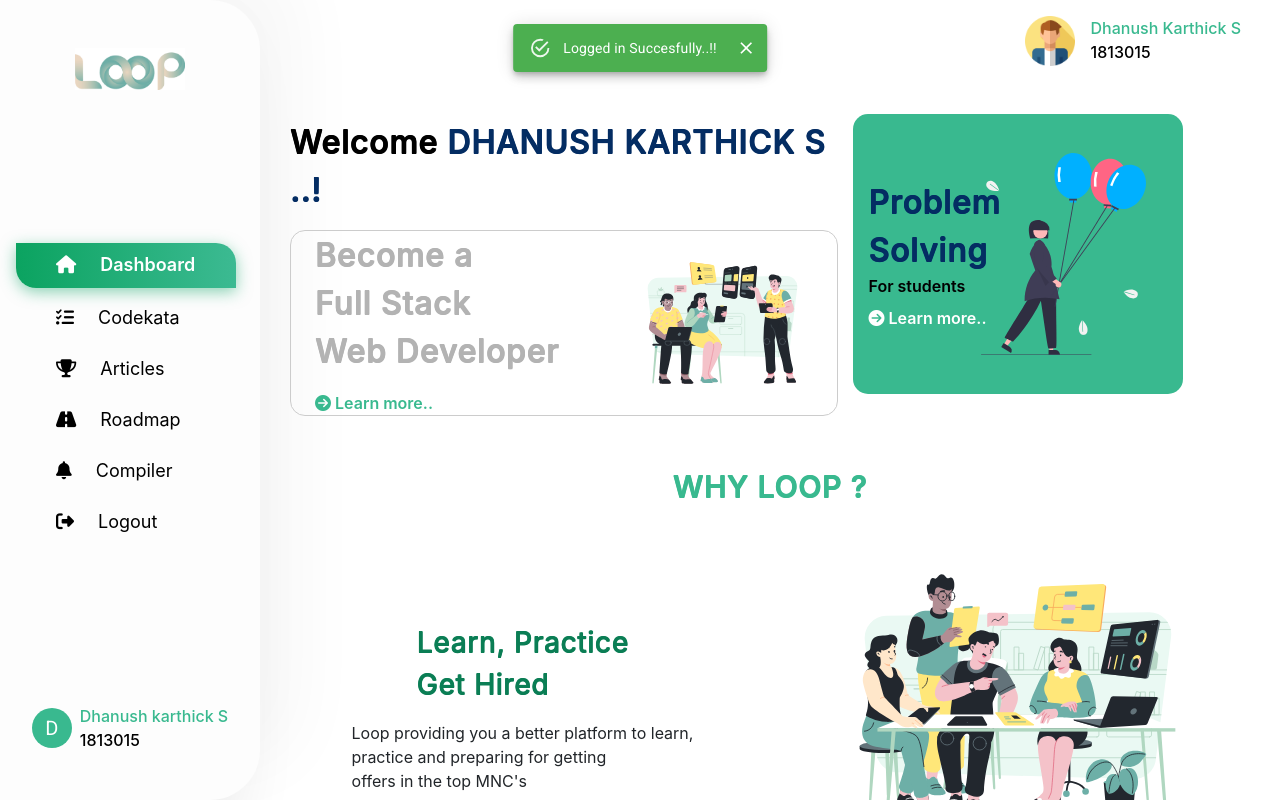
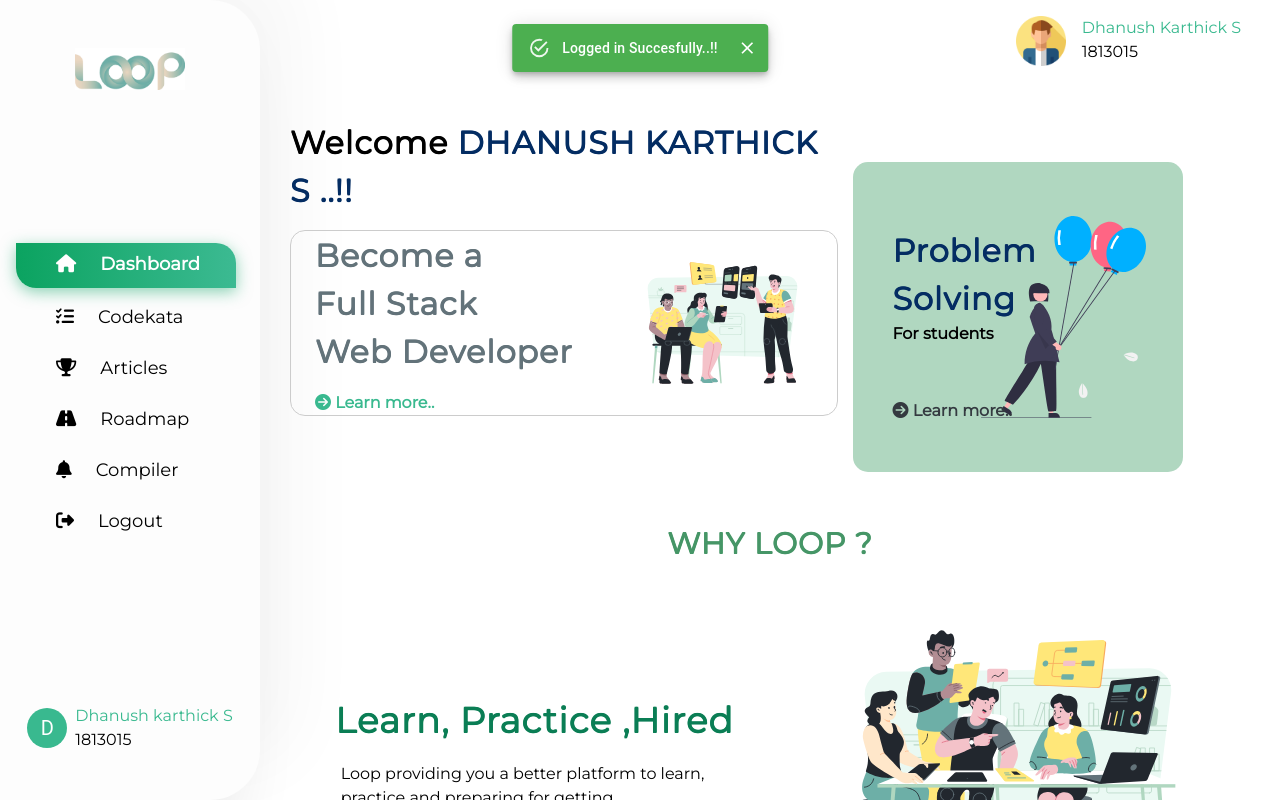
Before and after one commit to Dhanush02/Loop, a React (Create React App) app in the folder client/: page /login in a window 1280 px wide. Both pictures are taken after typing "Sample", "Sample123" into the empty fields and a click on the button "SIGN IN". Built offline with nearby package versions, Linux system fonts and the light colour scheme.

Commit message:
UI changes

```diff
--- a/client/public/index.html
+++ b/client/public/index.html
@@ -9,11 +9,14 @@
       content="Web site created using create-react-app"
     />
 
-    <link rel="preconnect" href="https://fonts.gstatic.com" />
+    <!-- <link rel="preconnect" href="https://fonts.gstatic.com" />
     <link
       href="https://fonts.googleapis.com/css2?family=Roboto:wght@400&display=swap"
       rel="stylesheet"
-    />
+    /> -->
+    <link rel="preconnect" href="https://fonts.googleapis.com">
+<link rel="preconnect" href="https://fonts.gstatic.com" crossorigin>
+<link href="https://fonts.googleapis.com/css2?family=Montserrat:wght@400&display=swap" rel="stylesheet">
     <link
       rel="stylesheet"
       href="https://cdn.jsdelivr.net/npm/bootstrap@4.5.3/dist/css/bootstrap.min.css"
--- a/client/src/App.css
+++ b/client/src/App.css
@@ -26,6 +26,7 @@
 body {
   min-height: 100vh;
   overflow: hidden;
+  font-family: 'Montserrat', sans-serif;
 }
 *::-webkit-scrollbar {
   width: 4px;
--- a/client/src/Context.jsx
+++ b/client/src/Context.jsx
@@ -1,4 +1,4 @@
-import React, { createContext, useState } from "react";
+import React, { createContext } from "react";
 
 export const DataContext = createContext();
 
--- a/client/src/components/Login/Login.jsx
+++ b/client/src/components/Login/Login.jsx
@@ -98,10 +98,9 @@
         <div className="panels-cont">
           <div className="panel left-panel">
             <div className="content">
-              <h3>New here ?</h3>
+              <h3>Are you Admin ?</h3>
               <p>
-                Lorem ipsum, dolor sit amet consectetur adipisicing elit.
-                Debitis, ex ratione. Aliquid!
+                By clicking the button you can move on to the admin page.And then you can add the task and maintain data's.
               </p>
               <button
                 className="btn transparent"
--- a/client/src/components/Student/Main/Dashboard/Dashboard.css
+++ b/client/src/components/Student/Main/Dashboard/Dashboard.css
@@ -22,7 +22,7 @@
   text-shadow: 0px 1px, 1px 0px, 1px 1px;
   font-weight: 500;
   letter-spacing: 0.8px;
-  color: rgb(179, 179, 179);
+  color: #63737A;
 }
 .span-arrow {
   color: #39b98f;
@@ -32,7 +32,7 @@
 .header-title {
   font-size: 32px;
   text-shadow: 0px 1px, 1px 0px, 1px 1px;
-  font-weight: 500;
+
   letter-spacing: 0.8px;
   color: rgb(4, 45, 99);
 }
@@ -45,7 +45,7 @@
   font-weight: 600;
 }
 .dash-title {
-  font-size: 28px;
+  font-size: 36px;
   text-shadow: 0px 1px, 1px 0px, 1px 1px;
   /* font-weight: 700; */
   letter-spacing: 0.8px;
@@ -56,12 +56,17 @@
   text-shadow: 0px 1px, 1px 0px, 1px 1px;
   font-weight: 500;
   letter-spacing: 0.8px;
-  color: #39b98f;
+  color: #469667;
 }
 .dash-greet {
   color: #000;
-  font-weight: 500;
+
 }
 .dashboard {
   height: 100vh !important;
 }
+
+.sub-text{
+  font-size: 16px;
+ color: #000;
+}
--- a/client/src/components/Student/Main/Dashboard/Dashboard.jsx
+++ b/client/src/components/Student/Main/Dashboard/Dashboard.jsx
@@ -36,7 +36,7 @@
         <div className="d-flex">
           <div className="col-md-7">
             <p className="header-title mt-1">
-              <span className="dash-greet">Welcome</span> DHANUSH KARTHICK S ..!
+              <span className="dash-greet">Welcome</span> DHANUSH KARTHICK S ..!!
             </p>
             <div className="d-flex border-header mt-3 align-items-center justify-">
               <div className="col-md-7 d-flex flex-column pl-4">
@@ -59,24 +59,24 @@
             </div>
           </div>
           <div
-            className="col-md-4 p-3 d-flex border-header-1"
+            className="col-md-4 p-3 mt-5 d-flex border-header-1"
             style={{
               backgroundImage: `url(${ProblemKit})`,
-              height: "280px",
+              height: "310px",
               backgroundSize: "50% 100%",
               backgroundRepeat: "no-repeat",
-              backgroundColor: "rgb(57, 185, 143)",
+              backgroundColor: "#B0D7C0",
               backgroundPosition: "78% 15%",
             }}
           >
             <div className="problem-solve-header d-flex flex-column align-items-center mt-5">
               <div className="d-flex flex-column align-self-start">
-                <span className="problem-article">Problem </span>
-                <span className="problem-article">Solving </span>
-                <span className="problem-span mb-2">For students</span>
+                <span className="problem-article ml-4">Problem </span>
+                <span className="problem-article ml-4">Solving </span>
+                <span className="problem-span mb-2 ml-4">For students</span>
                 <NavLink to="/codekata">
-                  <span className="arrow-span">
-                    <i className="fas fa-arrow-circle-right"></i> Learn more..
+                  <span className="arrow-span ml-3 text-dark">
+                    <i className="fas fa-arrow-circle-right mt-5 ml-2"></i> Learn more..
                   </span>
                 </NavLink>
               </div>
@@ -85,17 +85,17 @@
         </div>
       </div>
       <div className="dashboard-code mt-5">
-        <p className="text-center dash-title-category">WHY LOOP ?</p>
+        <p className="text-center dash-title-category mt-3">WHY LOOP ?</p>
         <div className="d-flex align-items-center justify-content-center">
           <div className="col-md-6 d-flex flex-column align-items-center">
             <div className="d-flex flex-column mt-3">
-              <span className="dash-title">Learn, Practice</span>
-              <span className="dash-title">Get Hired</span>
+              <span className="dash-title ml-4">Learn, Practice ,Hired</span>
+
             </div>
             <div className="d-flex flex-column mt-3">
-              <span>Loop providing you a better platform to learn, </span>
-              <span>practice and preparing for getting </span>
-              <span>offers in the top MNC's</span>
+              <span className="sub-text">Loop providing you a better platform to learn, </span>
+              <span className="sub-text">practice and preparing for getting </span>
+              <span className="sub-text">offers in the top MNC's</span>
             </div>
           </div>
           <div className="col-md-6">
@@ -110,14 +110,14 @@
             <img src={Img1} alt="" />
           </div>
 
-          <div className="col-md-6 d-flex flex-column align-items-center">
+          <div className="col-md-6 d-flex flex-column ">
             <div className="d-flex flex-column mt-3">
-              <span className="dash-title">Getting too</span>
-              <span className="dash-title">Bored ?</span>
+              <span className="dash-title">Write code Repeat !!</span>
+
             </div>
             <div className="d-flex flex-column mt-3">
-              <span>Get some knowledge by reading the </span>
-              <span>articles whe you get bored </span>
+              <span  className="sub-text">Once the challenge is posted by a faculty  </span>
+              <span  className="sub-text">complete within the certain period of time </span>
             </div>
           </div>
         </div>
@@ -127,13 +127,12 @@
         <div className="d-flex align-items-center justify-content-center">
           <div className="col-md-6 d-flex flex-column align-items-center">
             <div className="d-flex flex-column mt-3">
-              <span className="dash-title">Learn, Practice</span>
-              <span className="dash-title">Get Hired</span>
+              <span className="dash-title ml-5">Compile , Practice Code</span>
             </div>
             <div className="d-flex flex-column mt-3">
-              <span>Loop providing you a better platform to learn, </span>
-              <span>practice and preparing for getting </span>
-              <span>offers in the top MNC's</span>
+              <span className="sub-text">Loop providing you a better platform to learn, </span>
+              <span className="sub-text">practice and preparing for getting </span>
+              <span className="sub-text">offers in the top MNC's</span>
             </div>
           </div>
           <div className="col-md-6">
@@ -150,12 +149,12 @@
 
           <div className="col-md-6 d-flex flex-column align-items-center">
             <div className="d-flex flex-column mt-3">
-              <span className="dash-title">Getting too</span>
-              <span className="dash-title">Bored ?</span>
+              <span className="dash-title">Getting too Bored ?</span>
+
             </div>
             <div className="d-flex flex-column mt-3">
-              <span>Get some knowledge by reading the </span>
-              <span>articles whe you get bored </span>
+              <span className="sub-text">Get some knowledge by reading the </span>
+              <span className="sub-text">articles whe you get bored </span>
             </div>
           </div>
         </div>
--- a/client/src/components/Student/Main/Profile/Profile.css
+++ b/client/src/components/Student/Main/Profile/Profile.css
@@ -0,0 +1,13 @@
+.btn-sucess{
+    background-color:#469667 !important;
+}
+
+.btn-sucess:focus{
+    border: none;
+    outline: none;
+}
+
+.input-click:focus{
+    outline: none;
+  outline-color: green !important;
+}
```
Also changed, not shown: client/src/components/Student/Main/Profile/Profile.jsx (+15 -15 lines).
